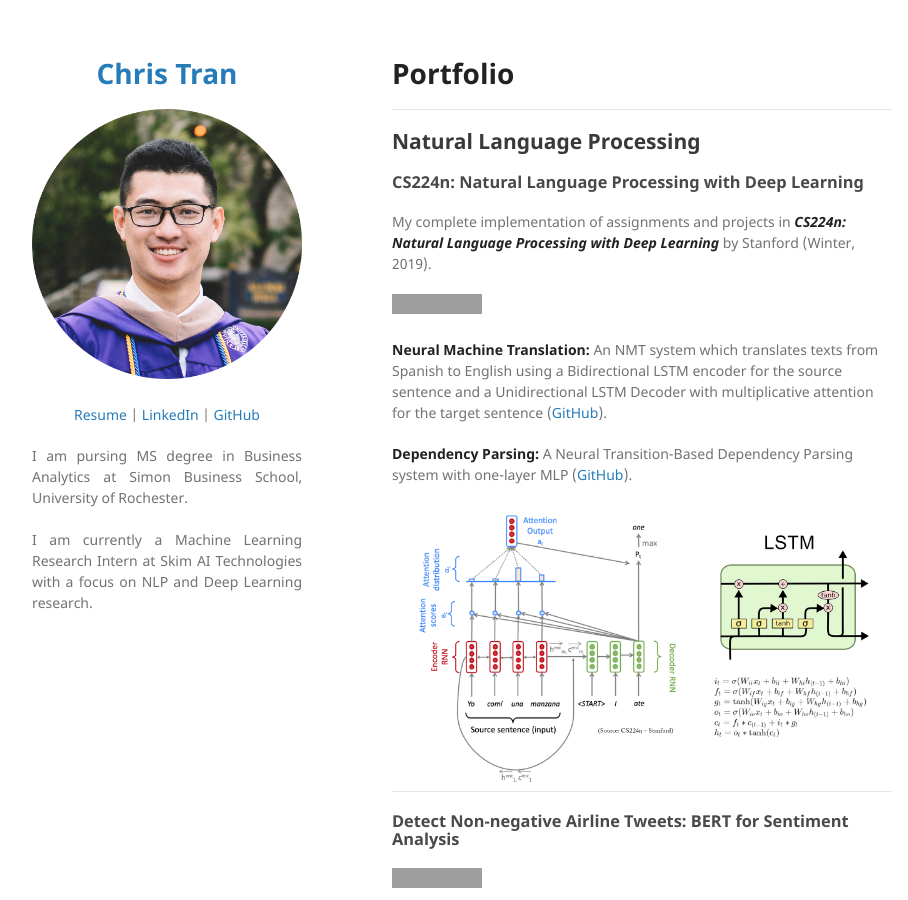
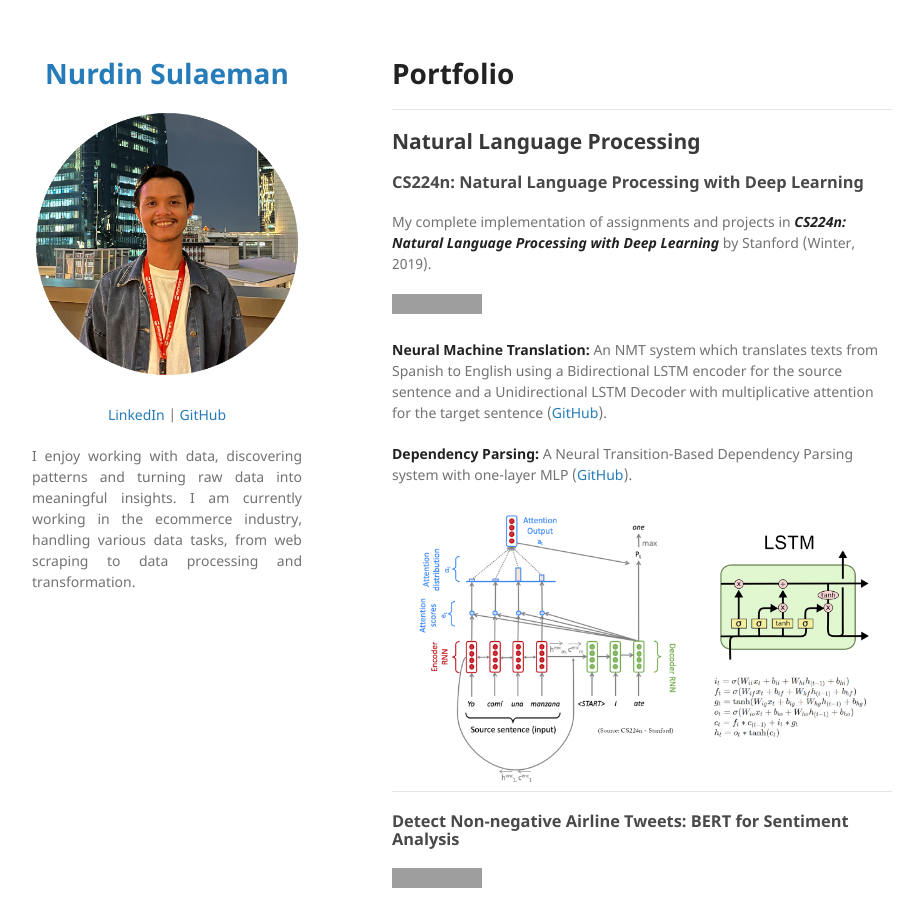
Before and after one commit to nurdinsulaemann/nurdinsulaemann.github.io, a Jekyll site: the page built from index.md, in a window 1280 px wide and 900 px high. Shown: the whole window, without its empty margins (178-1086 px from the left). Built offline with Jekyll 4.4.1, drawn with Linux system fonts in a browser that asks for light colours; our own code applies the rules of GitHub Pages for plain Markdown files; grey boxes are pictures that could not be loaded.

Commit message:
Update _config.yml

```diff
--- a/_config.yml
+++ b/_config.yml
@@ -1,20 +1,18 @@
-title: <p align="center"> Chris Tran </p>
+title: <p align="center"> Nurdin Sulaeman </p>
 
-logo: "/images/picture.png?raw=true"
+logo: "/images/profile pict.png?raw=true"
 
 description:
   <p align="center">
-  <a href="pdf/resume.pdf">Resume</a> |
-  <a href="https://www.linkedin.com/in/chriskhanhtran/">LinkedIn</a> |
-  <a href="https://github.com/chriskhanhtran">GitHub</a>
+  <a href="https://www.linkedin.com/in/nurdinsulaeman/">LinkedIn</a> |
+  <a href="https://github.com/nurdinsulaemann">GitHub</a>
   </p>
 
   <p align="justify">
-  I am pursing MS degree in Business Analytics at Simon Business School, University of Rochester.
+  I enjoy working with data, discovering patterns and turning raw data into meaningful insights.
+  I am currently working in the ecommerce industry, handling various data tasks, from web scraping to data processing and transformation.
   <br><br>
-  I am currently a Machine Learning Research Intern at Skim AI Technologies with a focus on NLP and Deep Learning research.
   <br><br>
   </p>
 
 theme: jekyll-theme-minimal
-google_analytics: UA-145578661-1 # Google Analytics tracking ID
```
